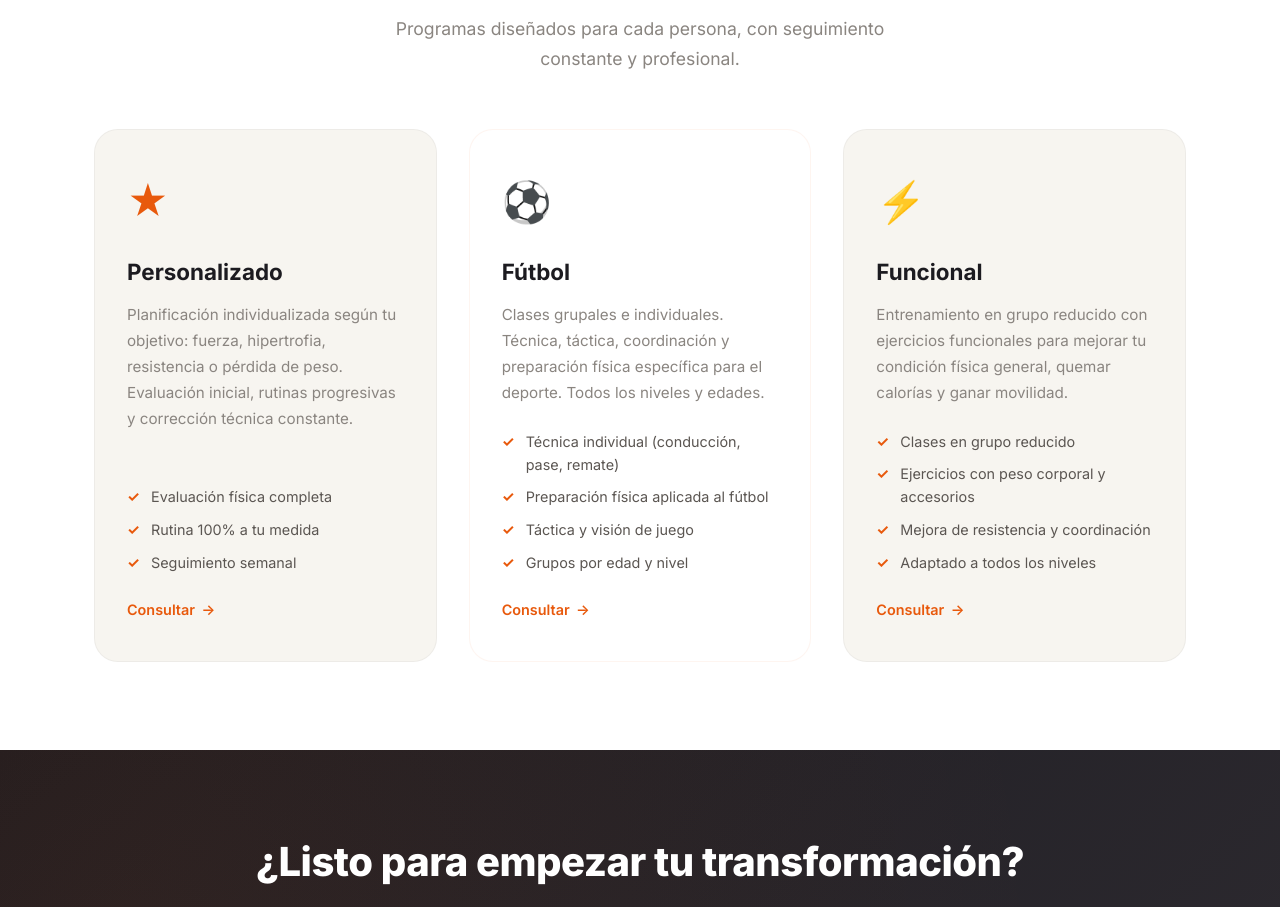
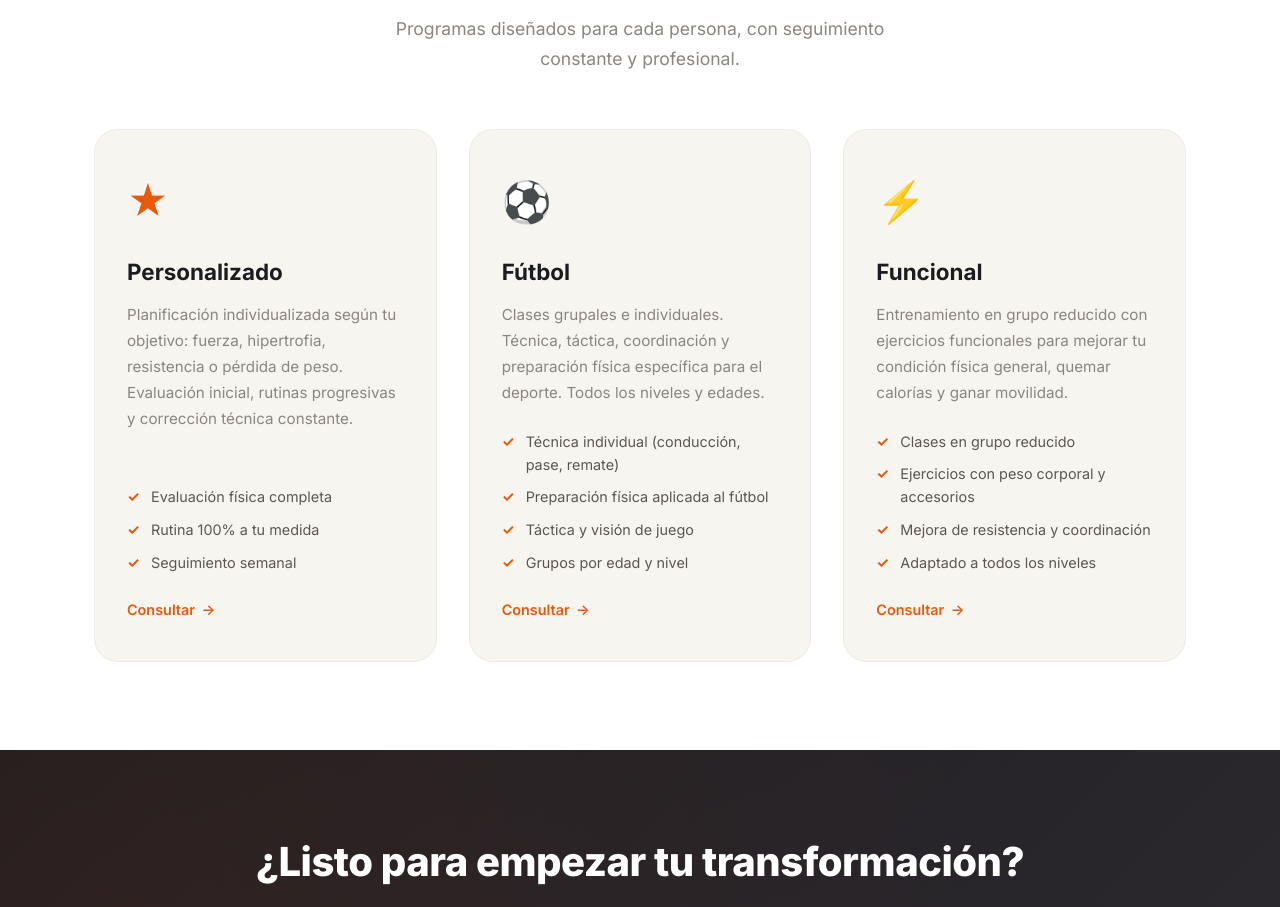
Before and after one commit to nicoezequielo-cloud/LT.ENTRENAMIENTOS, a website: page index.html in a window 1280 px wide. Shown: the part 960-1867 px from the top of the page. Drawn offline with Linux system fonts and the light colour scheme; a script that the page names is missing.

Commit message:
Unificar fondo de servicio de futbol con los demas

```diff
--- a/index.html
+++ b/index.html
@@ -115,7 +115,7 @@
                         <a href="#contacto" class="servicio-card__cta">Consultar</a>
                     </article>
 
-                    <article class="servicio-card servicio-card--alt fade-in">
+                    <article class="servicio-card fade-in">
                         <div class="servicio-card__icon" aria-hidden="true">&#9917;</div>
                         <h3 class="servicio-card__title">Fútbol</h3>
                         <p class="servicio-card__desc">Clases grupales e individuales. Técnica, táctica, coordinación y preparación física específica para el deporte. Todos los niveles y edades.</p>
```
